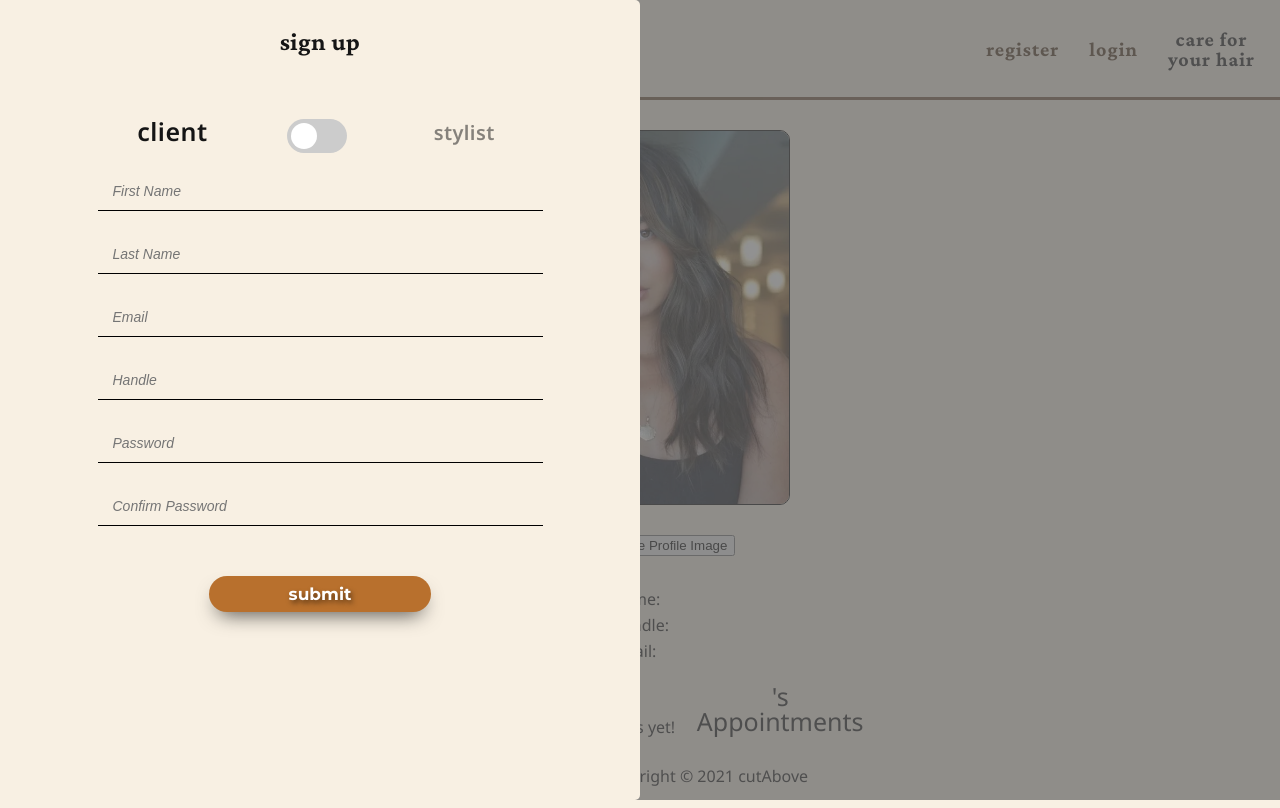
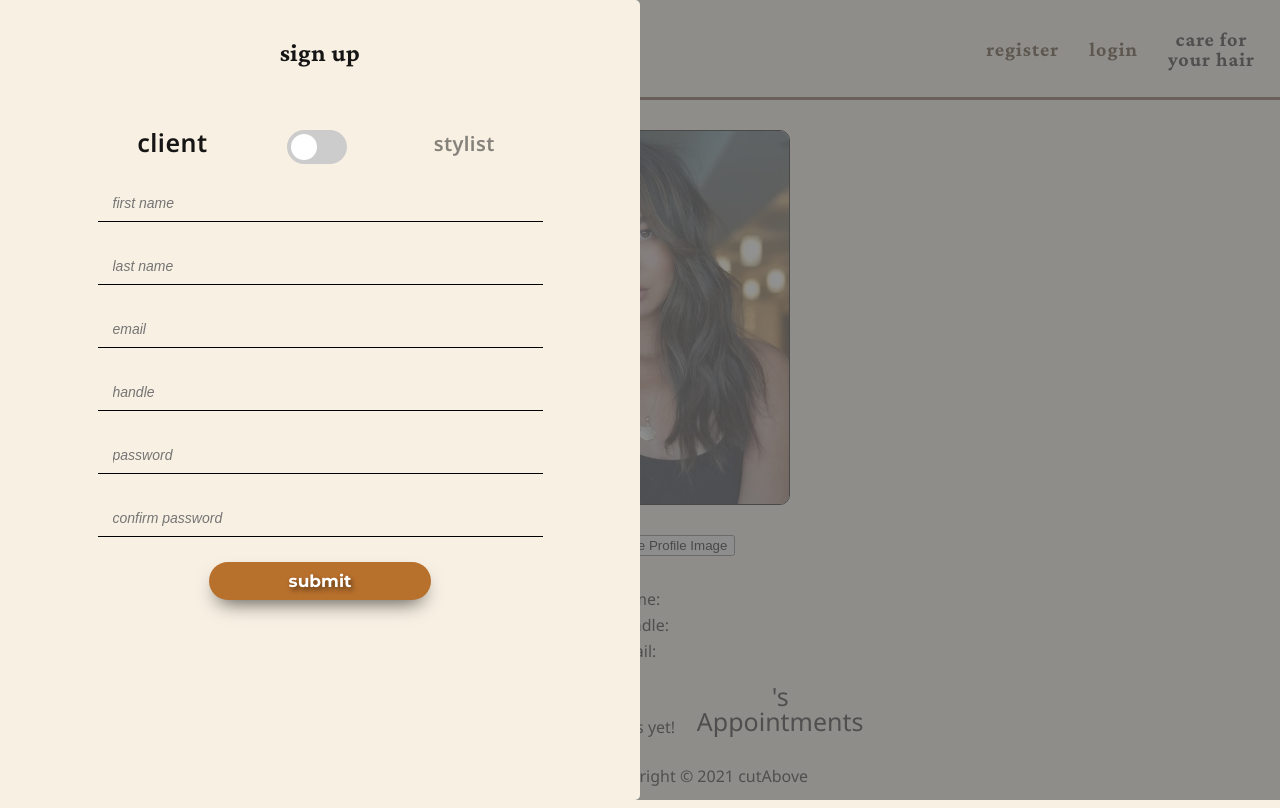
Before and after one commit to vernchao91/cutAbove, a React (Create React App) app in the folder frontend/: page /#/users/signup in a window 1280 px wide. Both pictures are taken after a click on the button "register". Built offline with nearby package versions, Linux system fonts and the light colour scheme; no server answers; grey boxes are pictures that could not be loaded.

Commit message:
It works, it all really works

```diff
--- a/frontend/src/components/session/login_form.jsx
+++ b/frontend/src/components/session/login_form.jsx
@@ -131,8 +131,6 @@ class LoginForm extends React.Component {
         <div className="slider round"></div>
         </label>
         {!this.state.stylist ? <div className = "toggle-not-selected">stylist</div> : <div>stylist</div>}
-
-
         </div>
               <input type="text"
                 value={this.state.email}
--- a/frontend/src/components/session/signup_form.jsx
+++ b/frontend/src/components/session/signup_form.jsx
@@ -128,21 +128,21 @@ class SignupForm extends React.Component {
               <input type="text"
                 value={this.state.firstName}
                 onChange={this.update('firstName')}
-                placeholder="First Name"
+                placeholder="first name"
                 />
                 {firstNameErrorLabel}
             <br/>
                 <input type="text"
                   value={this.state.lastName}
                   onChange={this.update('lastName')}
-                  placeholder="Last Name"
+                  placeholder="last name"
                 />
                 {lastNameErrorLabel}
             <br/>
               <input type="text"
                 value={this.state.email}
                 onChange={this.update('email')}
-                placeholder="Email"
+                placeholder="email"
               />
               {emailTakenLabel}
               {emailErrorLabel}
@@ -150,7 +150,7 @@ class SignupForm extends React.Component {
               <input type="text"
                 value={this.state.handle}
                 onChange={this.update('handle')}
-                placeholder="Handle"
+                placeholder="handle"
               />
               {handleTakenLabel}
               {handleErrorLabel}
@@ -158,34 +158,32 @@ class SignupForm extends React.Component {
               <input type="password"
                 value={this.state.password}
                 onChange={this.update('password')}
-                placeholder="Password"
+                placeholder="password"
                 />
             {passwordErrorLabel}
             <br/>
               <input type="password"
                 value={this.state.password2}
                 onChange={this.update('password2')}
-                placeholder="Confirm Password"
+                placeholder="confirm password"
                 />
                 {passwordConfirmEmptyErrorLabel}
                 {passwordConfirmErrorLabel}
             <br/>
             {passwordMatchLabel}
-              <br/>
+              {/* <br/> */}
               {this.state.stylist ?
               <>
-              <input type="password"
-              value={this.state.password2}
-              onChange={this.update('password2')}
-              placeholder="Confirm Password"
+              <input type="text"
+              value={this.state.phoneNumber}
+              onChange={this.update('phoneNumber')}
+              placeholder="business phone number"
               />
-              {passwordConfirmEmptyErrorLabel}
-              {passwordConfirmErrorLabel}
               <br/>
               <input type="text"
               value={this.state.phoneNumber}
-              onChange={this.update('phoneNumber')}
-              placeholder="Phone Number"
+              onChange={this.update('address')}
+              placeholder="place of work"
               />
               <br/>
                 </>
```
